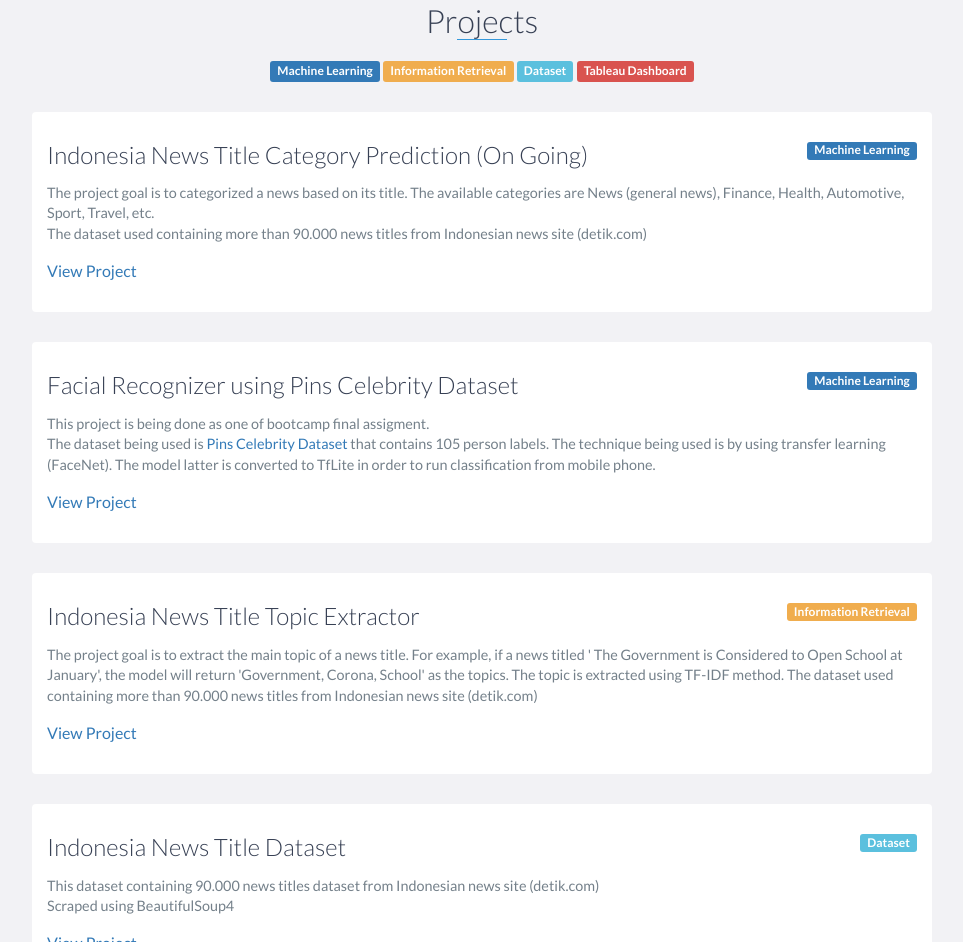
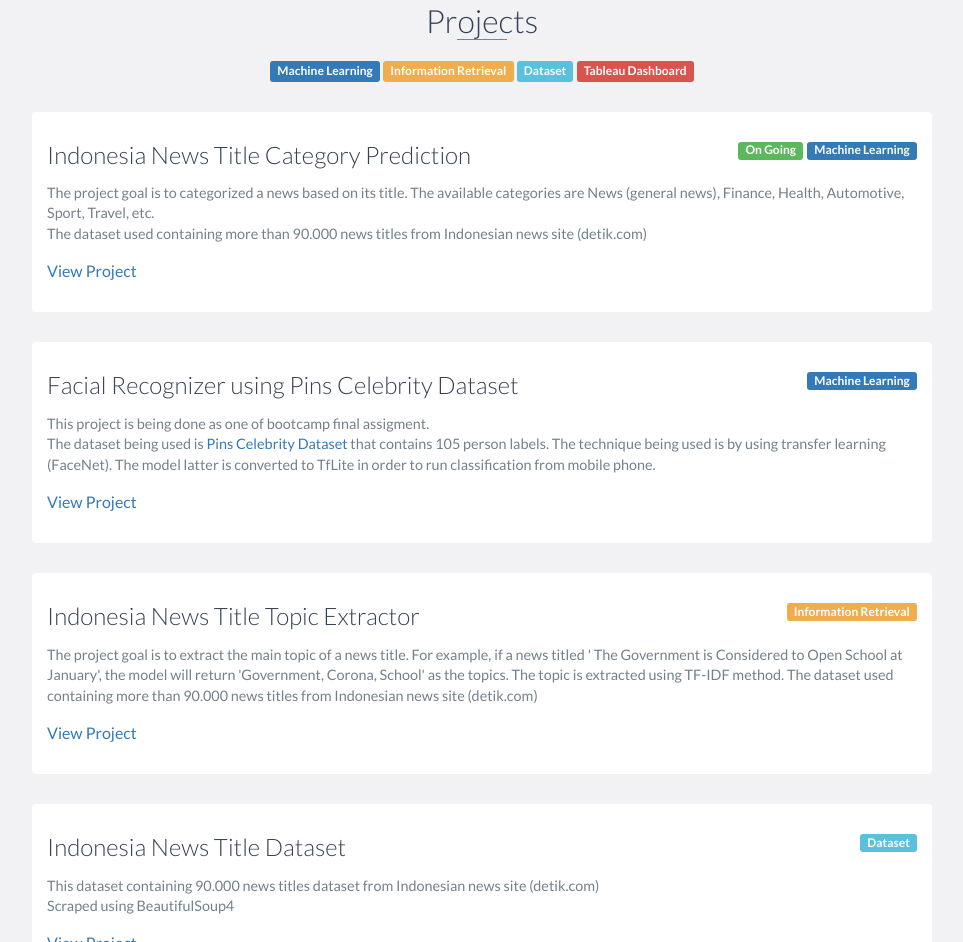
Before and after one commit to ibamibrahim/ibamibrahim.github.io, a website: page index.html in a window 1280 px wide. Shown: the part 2839-3781 px from the top of the page, without its empty margins (158-1121 px from the left). Drawn offline with nearby package versions, Linux system fonts and the light colour scheme.

Commit message:
Update badges

```diff
--- a/index.html
+++ b/index.html
@@ -195,7 +195,9 @@
                 <div class="project no-image">
                     <div class="project-info">
                         <span class="label label-primary" style="float: right;">Machine Learning</span>
-                        <h3>Indonesia News Title Category Prediction (On Going)</h3>
+                        <span class="label label-success" style="float: right; margin-right: 4px;">On Going</span>
+
+                        <h3>Indonesia News Title Category Prediction</h3>
                         <p>
                             The project goal is to categorized a news based on its title. The available categories are
                             News (general news), Finance, Health, Automotive, Sport, Travel, etc. <br>
```
